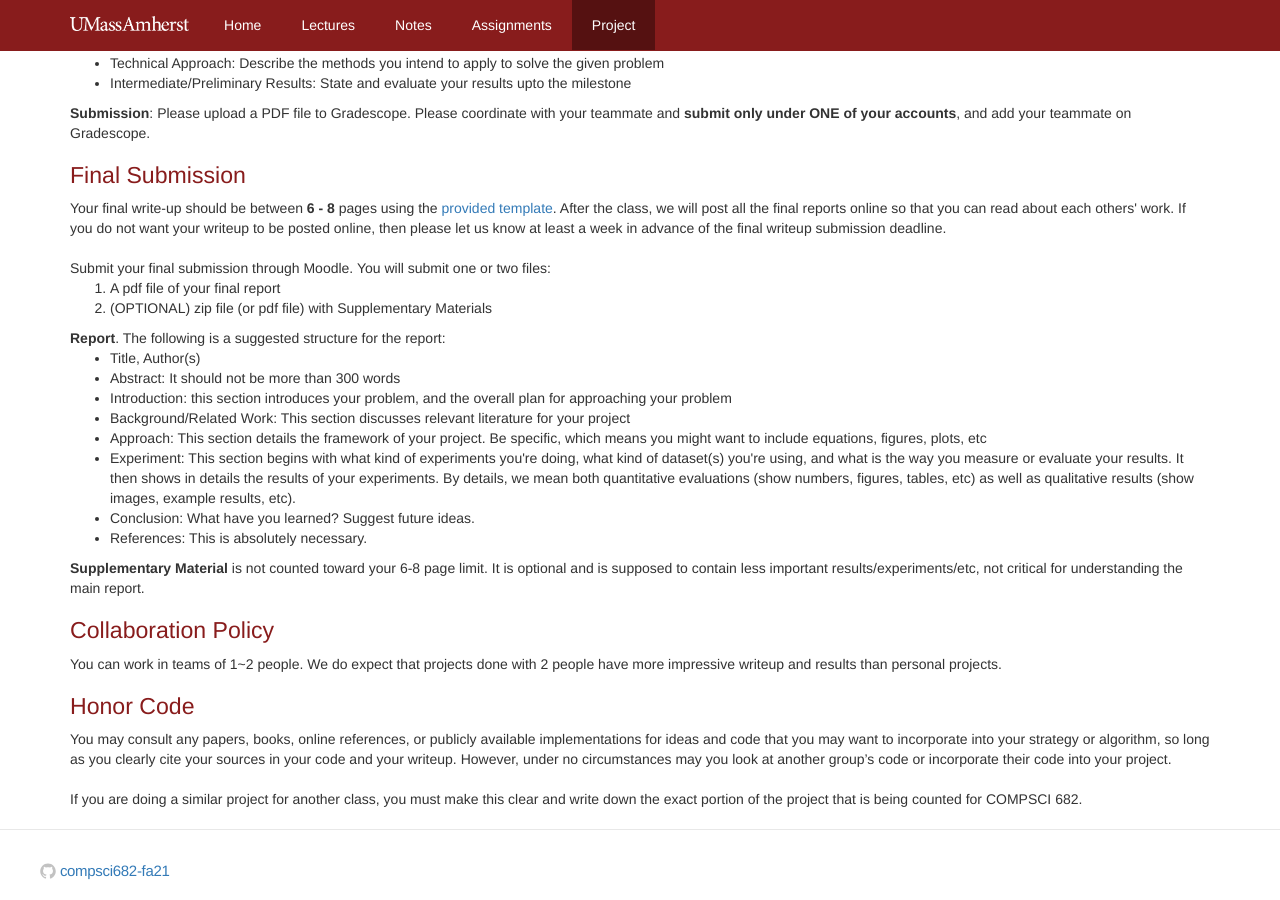
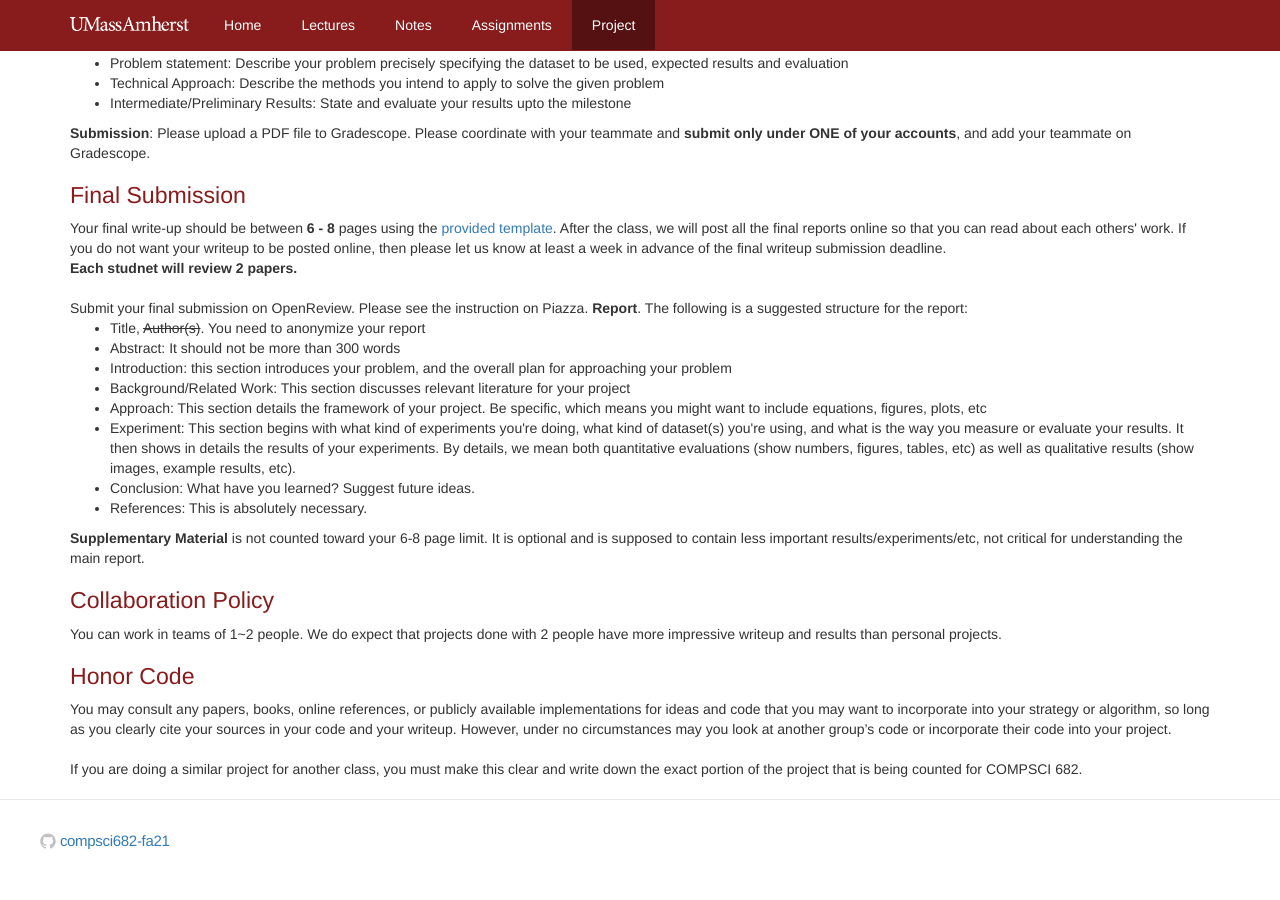
Before and after one commit to compsci682-fa21/compsci682-fa21.github.io, a Jekyll site: the page projects/index.html, which Jekyll copies as it is, in a window 1280 px wide and 900 px high, scrolled down 2335 px. Built offline with Jekyll 4.4.1, drawn with Linux system fonts in a browser that asks for light colours; after the commit the page ends 3212 px from its top, so only the background shows below that; some of the changed text lies outside the part shown.

Commit message:
update final project instruction

```diff
--- a/projects/index.html
+++ b/projects/index.html
@@ -91,7 +91,8 @@
   <h2>Important Dates</h2>
   Course project proposal due: <del>10/5</del> <del>10/7</del> 10/8<br>
   Course project milestone due: 11/5<br>
-  Final course project write-up due: 11/26<br>
+  Final course project write-up due: <del>11/26</del>12/01<br>
+  Paper review due: 12/07<br>
 
   <h2>Overview</h2>
   <p>The Course Project is an opportunity for you to apply what you have learned in class to a problem of your interest.</p>
@@ -217,18 +218,17 @@
   </p>
 
   <h2>Final Submission</h2>
-  Your final write-up should be between <b>6 - 8</b> pages using the <a href="http://cvpr2021.thecvf.com/sites/default/files/2020-09/cvpr2021AuthorKit_2.zip">provided template</a>. After the class, we will post all the final reports online so that you can read about each others' work. If you do not want your writeup to be posted online, then please let us know at least a week in advance of the final writeup submission deadline.
+  Your final write-up should be between <b>6 - 8</b> pages using the <a href="http://cvpr2021.thecvf.com/sites/default/files/2020-09/cvpr2021AuthorKit_2.zip">provided template</a>. After the class, we will post all the final reports online so that you can read about each others' work. If you do not want your writeup to be posted online, then please let us know at least a week in advance of the final writeup submission deadline.<br>
+
+  <b>Each studnet will review 2 papers.</b>
 
   <br><br>
-  Submit your final submission through Moodle. You will submit one or two files:
-  <ol>
-    <li>A pdf file of your final report</li>
-    <li>(OPTIONAL) zip file (or pdf file) with Supplementary Materials</li>
-  </ol>
+  Submit your final submission on OpenReview. Please see the instruction on Piazza.
+
 
   <b>Report</b>. The following is a suggested structure for the report:
   <ul>
-  <li>Title, Author(s)</li>
+  <li>Title, <del>Author(s)</del>. You need to anonymize your report</li>
   <li>Abstract: It should not be more than 300 words</li>
   <li>Introduction: this section introduces your problem, and the overall plan for approaching your problem</li>
   <li>Background/Related Work: This section discusses relevant literature for your project</li>
```
